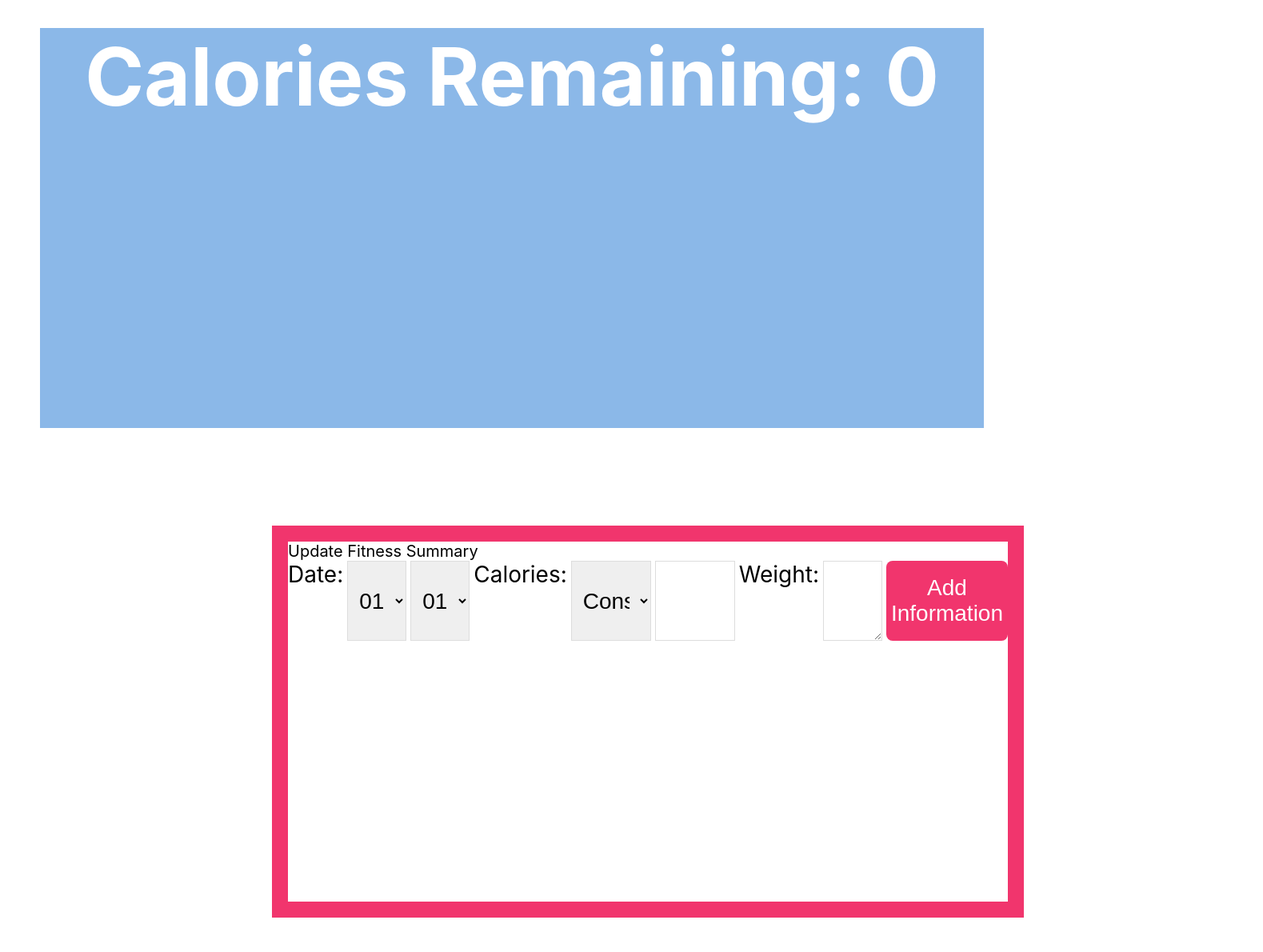
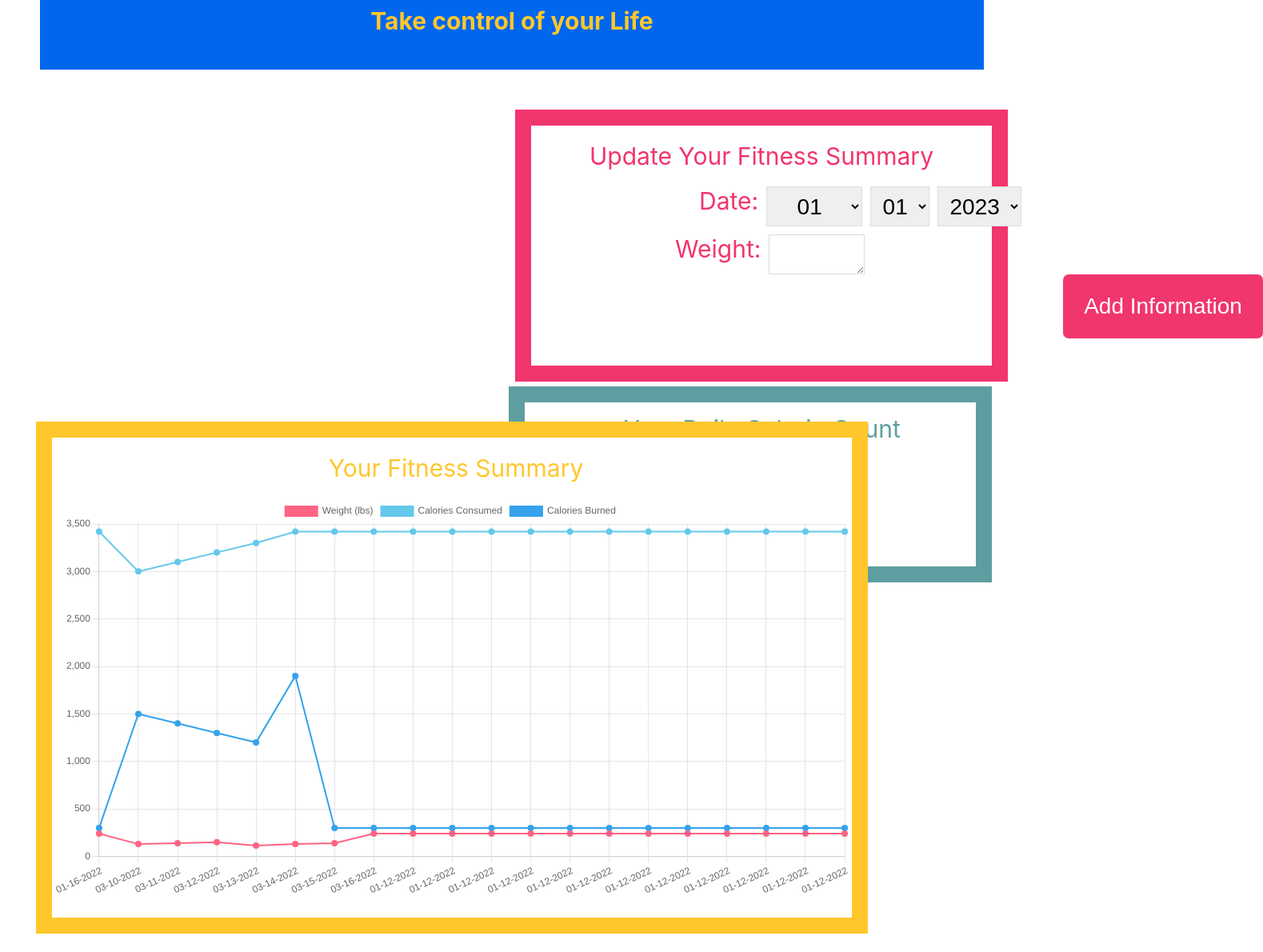
Before and after one commit to Akash-Github2/BruinFit, a React (Create React App) app in the folder bruin-fit/: page /home in a window 1280 px wide. Shown: the part 260-1450 px from the top of the page at 80% size, 1579 px wide, since content can reach past the window. After the commit the page ends 1427 px from the top, so only its background shows below. Built offline with nearby package versions, Linux system fonts and the light colour scheme.

Commit message:
updating charts and calorie counter on home page

```diff
--- a/bruin-fit/src/Data.js
+++ b/bruin-fit/src/Data.js
@@ -1,14 +1,26 @@
 export const UserData = [
+
   {
 
-    date: "03-10",
+    date: "01-16-2022",
+    weight: 240,
+    caloriesConsumed: 3420,
+    caloiresBurned: 300,
+
+  },
+
+
+  {
+
+
+    date: "03-10-2022",
     weight: 130,
     caloriesConsumed:3000,
     caloiresBurned: 1500,
   },
   {
 
-    date: "03-11",
+    date: "03-11-2022",
     weight: 140,
     caloriesConsumed: 3100,
     caloiresBurned: 1400,
@@ -17,7 +29,7 @@ export const UserData = [
   },
   {
 
-    date: "03-12",
+    date: "03-12-2022",
     weight: 150,
     caloriesConsumed: 3200,
     caloiresBurned: 1300,
@@ -25,7 +37,7 @@ export const UserData = [
   },
   {
 
-    date: "03-13",
+    date: "03-13-2022",
     weight: 115,
     caloriesConsumed: 3300,
     caloiresBurned: 1200,
@@ -34,7 +46,7 @@ export const UserData = [
 
   {
 
-    date: "03-14",
+    date: "03-14-2022",
     weight: 130,
     caloriesConsumed: 3420,
     caloiresBurned: 1900,
@@ -43,7 +55,7 @@ export const UserData = [
 
   {
 
-    date: "03-15",
+    date: "03-15-2022",
     weight: 140,
     caloriesConsumed: 3420,
     caloiresBurned: 300,
@@ -51,5 +63,125 @@ export const UserData = [
   },
 
 
+  {
+
+    date: "03-16-2022",
+    weight: 240,
+    caloriesConsumed: 3420,
+    caloiresBurned: 300,
+
+  },
+
+
+  {
+
+    date: "01-12-2022",
+    weight: 240,
+    caloriesConsumed: 3420,
+    caloiresBurned: 300,
+
+  },
+
+  {
+
+    date: "01-12-2022",
+    weight: 240,
+    caloriesConsumed: 3420,
+    caloiresBurned: 300,
+
+  },
+
+  {
+
+    date: "01-12-2022",
+    weight: 240,
+    caloriesConsumed: 3420,
+    caloiresBurned: 300,
+
+  },
+
+  {
+
+    date: "01-12-2022",
+    weight: 240,
+    caloriesConsumed: 3420,
+    caloiresBurned: 300,
+
+  },
+
+  {
+
+    date: "01-12-2022",
+    weight: 240,
+    caloriesConsumed: 3420,
+    caloiresBurned: 300,
+
+  },
+
+  {
+
+    date: "01-12-2022",
+    weight: 240,
+    caloriesConsumed: 3420,
+    caloiresBurned: 300,
+
+  },
+
+  {
+
+    date: "01-12-2022",
+    weight: 240,
+    caloriesConsumed: 3420,
+    caloiresBurned: 300,
+
+  },
+
+  {
+
+    date: "01-12-2022",
+    weight: 240,
+    caloriesConsumed: 3420,
+    caloiresBurned: 300,
+
+  },
+
+  {
+
+    date: "01-12-2022",
+    weight: 240,
+    caloriesConsumed: 3420,
+    caloiresBurned: 300,
+
+  },
+
+  {
+
+    date: "01-12-2022",
+    weight: 240,
+    caloriesConsumed: 3420,
+    caloiresBurned: 300,
+
+  },
+
+  {
+
+    date: "01-12-2022",
+    weight: 240,
+    caloriesConsumed: 3420,
+    caloiresBurned: 300,
+
+  },
+
+  {
+
+    date: "01-12-2022",
+    weight: 240,
+    caloriesConsumed: 3420,
+    caloiresBurned: 300,
+
+  },
+
+
+
 
 ];
--- a/bruin-fit/src/Home.css
+++ b/bruin-fit/src/Home.css
@@ -1,77 +1,153 @@
 
 @import url('https://fonts.googleapis.com/css2?family=Quicksand:wght@300;400;500;600;700&display=swap');
 
-.create input, .create textarea, .create select {
-  width: 100px;
-  height: 100px;
-  padding: 6px 10px;
-  border: 1px solid #ddd;
-  box-sizing: border-box;
-  display: block;
+.yourFitnessSummaryUpdate{
+  margin-top: 20px;
+  margin-bottom: 20px;
+  text-align: center;
+  font-size: 30px;
+  color: #f1356d;
+}
+
+
+
+.goalANDremaining{
+  margin-left: 200px;
+  font-size: 30px;
+  color: cadetblue;
+  padding: 20px;
+}
+
+.Date{
+  margin-left: 200px;
+  font-size: 30px;
+  color: #f1356d;
+
+
+}
+
+.yourDailyCalorieCount{
+  text-align: center;
+  color:cadetblue;
 
 }
 
 
-.CalorieTracker {
-  width: 900px;
-  height: 450px;
-  margin-top: 55px;
-  margin-left: 50px;
-  background-color: white;
-  border: 20px solid  #f1356d;
-  float: right;
-
-  font-size:20px;
+.Weight{
+  margin-left: 170px;
+  color: #f1356d;
+  font-size: 30px;
 
 }
 
 
 
-.caloriesRemaining{
+.goals{
 
-  width: 400;
-  text-align: center;
-  color: white;
+  width: 45%;
+  height: 300px;
+  background-color: white;
+  border: 20px solid  #f1356d;
+  margin-right: 20px;
+  float: right;
   margin-top: 50px;
-  font-size: 100px;
-  height: 500px;
-  margin-left: 50px;
-  margin-right: 50px;
-  background-color:  #8BB8E8;
-
 
 
 }
 
-.calNum{
 
-  font-size: 60;
-  text-align: center;
-  color: black;
+.greenBox{
+  width: 98%;
+  height: 205px;
+  background-color: white ;
+  border: 20px solid cadetblue;
+  float: right;
+  margin-top: 50px;
+  margin-left: 20px;
+
 
 }
+.but{
+  margin-left: 10px;
+  margin-bottom: 10px;
+}
 
-.create button {
-  background: #f1356d;
-  color: #fff;
-  border: 0;
-  border-radius: 8px;
-  cursor: pointer;
+.create input, .create textarea, .create select {
+  text-align: center;
+  width: 120px;
+  height: 50px;
+  padding: 6px 10px;
+  border: 1px solid #ddd;
+  box-sizing: border-box;
+  display: block;
+  margin-left: 5px;
+
 }
 
 
 
-    .box{
 
-      width: 50%;
-      height: 500px;
-      margin-top: 50px;
-      background-color: white;
-      border: 20px solid  #FFC72C;
-      float:left;
-      margin-left: 20px;
 
-    }
+.yellowBox{
+
+  width: 56%;
+  height: 600px;
+  margin-top: 50px;
+  background-color: white;
+  border: 20px solid  #FFC72C;
+  margin-left: 45px;
+  float:left;
+
+}
+
+
+
+
+.blueBox{
+
+  width: 110;
+  text-align: center;
+  color: white;
+  margin-top: 10px;
+  font-size: 50px;
+  height: 200px;
+  margin-left: 50px;
+  margin-right: 50px;
+  background-color:  #0066EE;
+
+}
+
+
+.caloriesRemaining{
+  padding-top: 15px;
+  color: #fff;
+  margin-left: 30px;
+  font-size:  30px;
+
+}
+
+
+.calNum{
+    font-weight: 100px;
+    font-size: 60;
+    text-align: center;
+    color: black;
+
+  }
+
+  .create button {
+    margin-left: 655px;
+    height: 80px;
+    width: 250px;
+    background: #f1356d;
+    color: #fff;
+    border: 0;
+    border-radius: 7px;
+    cursor: pointer;
+    float:right;
+
+  }
+
 
 
   .title{
@@ -80,12 +156,18 @@
     font-size: 90px;
 
   }
+
   .graphTitle{
     color: #FFC72C;
-   margin-left: 10px;
-    font-size: 20px;
+    margin-left: 10px;
+    font-size: 30px;
+    text-align: center;
+    margin-top: 20px;
+  margin-bottom: 20px;
 
   }
+
+
 
   .discription{
     color: #FFC72C;
--- a/bruin-fit/src/Home.js
+++ b/bruin-fit/src/Home.js
@@ -1,5 +1,3 @@
-
-
 import { useState } from "react";
 import LineChart from './components/LineChart'
 import { UserData } from './Data'
@@ -8,13 +6,18 @@ import "./Home.css";
 
 // You must install:npm install --save react-chartjs-2 chart.js
 
+
+
 function Home()
 {
 
   // Graph Input Values
+
+
   const [month, setMonth] = useState('');
   const [calories, setCalories] = useState('');
   const [day, setDay] = useState('');
+  const [year, setYear] = useState('');
   const [weight, setWeight] = useState('');
 
 
@@ -28,6 +31,10 @@ function Home()
             borderColor: "rgba(255, 99, 132)",
             borderWidth:2,
             backgroundColor: "rgba(255, 99, 132)"
+
+
+
+
           },
 
           {
@@ -47,6 +54,7 @@ function Home()
           },
 
 
+
         ],
       });
 
@@ -55,22 +63,28 @@ function Home()
     return(
       <>
 
-          <h1
-            className = 'title'> Welcome to Bruinfit!
-            <div className = 'discription'> discription CHANGE CHANGE CHANGE </div>
+        <div className = 'blueBox'>
+          <h1>
+            <div > Welcome to Bruinfit!  </div>
+            <div className = 'discription'> Take control of your Life </div>
           </h1>
-
-          <h1
-            className = 'caloriesRemaining'> Calories Remaining: 0
-          </h1>
+        </div>
 
 
-          <div className = 'CalorieTracker'> Update Fitness Summary
 
-              <div className="create">
+      <div className = 'goals'>
+
+          <div className = 'yourFitnessSummaryUpdate'>  Update Your Fitness Summary  </div>
+          <div className="but">
+          <div className="create">
+
                   <form>
 
-                  <label>Date:</label>
+                  <label className = 'Date'>Date:</label>
+
+                  <div className = 'placement'>
+
+
                     <select
                       value={month}
                       onChange={(e) => setMonth(e.target.value)} >
@@ -88,6 +102,9 @@ function Home()
                       <option value="12"> 12 </option>
                     </select>
 
+                    </div>
+
+
                     <select
                       value={day}
                       onChange={(e) => setDay(e.target.day)}
@@ -104,77 +121,133 @@ function Home()
                       <option value="10"> 10 </option>
                       <option value="11"> 11 </option>
                       <option value="12"> 12 </option>
-                      <option value="13"> 01 </option>
-                      <option value="14"> 02 </option>
-                      <option value="15"> 03 </option>
-                      <option value="16"> 04 </option>
-                      <option value="17"> 05 </option>
-                      <option value="18"> 06 </option>
-                      <option value="19"> 07 </option>
-                      <option value="20"> 08 </option>
-                      <option value="21"> 09 </option>
-                      <option value="22"> 10 </option>
-                      <option value="23"> 11 </option>
-                      <option value="24"> 12 </option>
-                      <option value="25"> 05 </option>
-                      <option value="26"> 06 </option>
-                      <option value="27"> 07 </option>
-                      <option value="28"> 08 </option>
-                      <option value="29"> 09 </option>
-                      <option value="30"> 10 </option>
-                      <option value="31"> 11 </option>
+                      <option value="13"> 13 </option>
+                      <option value="14"> 14 </option>
+                      <option value="15"> 15 </option>
+                      <option value="16"> 16 </option>
+                      <option value="17"> 17 </option>
+                      <option value="18"> 18 </option>
+                      <option value="19"> 19 </option>
+                      <option value="20"> 20 </option>
+                      <option value="21"> 21 </option>
+                      <option value="22"> 22 </option>
+                      <option value="23"> 23 </option>
+                      <option value="24"> 24 </option>
+                      <option value="25"> 25 </option>
+                      <option value="26"> 26 </option>
+                      <option value="27"> 27 </option>
+                      <option value="28"> 28 </option>
+                      <option value="29"> 29 </option>
+                      <option value="30"> 30 </option>
+                      <option value="31"> 31 </option>
 
                     </select>
 
+                    <select
+                      value={year}
+                      onChange={(e) => setYear(e.target.value)} >
+                      <option year="2023"> 2023 </option>
+                      <option year="2022"> 2022 </option>
+                      <option year="2021"> 2021 </option>
+                      <option year="2020"> 2020 </option>
+                      <option year="2019"> 2019 </option>
+                      <option year="2018"> 2018 </option>
+                      <option year="2017"> 2017 </option>
+                      <option year="2016"> 2016 </option>
+                      <option year="2015"> 2015 </option>
+                      <option year="2014"> 2014 </option>
+                      <option year="2013"> 2013 </option>
+                      <option year="2012"> 2012 </option>
+                      <option year="2011"> 2011 </option>
+                      <option year="2010"> 2010 </option>
+                      <option year="2009"> 2009 </option>
+                      <option year="2008"> 2008 </option>
+                      <option year="2007"> 2007 </option>
+                      <option year="2006"> 2006 </option>
+                      <option year="2005"> 2005 </option>
+                      <option year="2004"> 2004 </option>
+                      <option year="2003"> 2004 </option>
+                      <option year="2002"> 2002 </option>
+                      <option year="2001"> 2001 </option>
+                      <option year="2000"> 2000 </option>
+
+                    </select>
+                    </form>
+                  </div>
+                  </div>
+
+                  <div className="but">
 
 
-                    <label>Calories:</label>
-                    <select
-                      value={calories}
-                      onChange={(e) => setCalories(e.target.value)}
-                    >
-                      <option value= "Consumed "> Consumed  </option>
-                      <option value= "Burned"   > Burned    </option>
 
-                    </select>
-
-                    <input
-                      type="text"
-                      required
-                      value={calories}
-                      onChange={(e) => setCalories(e.target.value)}
-                    />
+                  <div className="create">
 
 
-                    <label>Weight:</label>
+                     <form>
+
+                     <label className = 'Weight'>Weight:</label>
                     <textarea
                       required
                       value={weight}
                       onChange={(e) => setWeight(e.target.value)}
                     ></textarea>
 
+                    </form>
+                  </div>
 
 
-                    <button> Add Information </button>
-                  </form>
+
+                    <form>
+                    <div className = 'create button'>
+                    <form> <button> Add Information </button></form>
+                    </div>
+                    </form>
+
+
+                  </div>
+
+
+
+      <div className = 'greenBox'>
+        <div className = 'caloriesRemaining'>
+       <div className ='yourDailyCalorieCount'> Your Daily Calorie Count </div>
+
+
+
+        </div>
+
+        <div className = 'goalANDremaining'>
+        GOAL:
+        </div>
+
+        <div className = 'goalANDremaining'>
+        Remaining:
+        </div>
+
+
+
       </div>
 
 
- </div>
 
 
+      </div>
 
-        <div style={{ width: 900 }}
-        className = 'box'
+
+        <div style={{
+          width: 1000
+
+      }}
+        className = 'yellowBox'
         >
 
 
         <div className = 'graphTitle'>  Your Fitness Summary  </div>
         <LineChart chartData={userData} />
 
+      </div>
 
 
-          </div>
 
 
 
@@ -189,8 +262,4 @@ function Home()
 }
 
 
-
-
-
-
 export default Home ;
```
Also changed, not shown: 1 other file (tests, documents, lock files or other folders).
